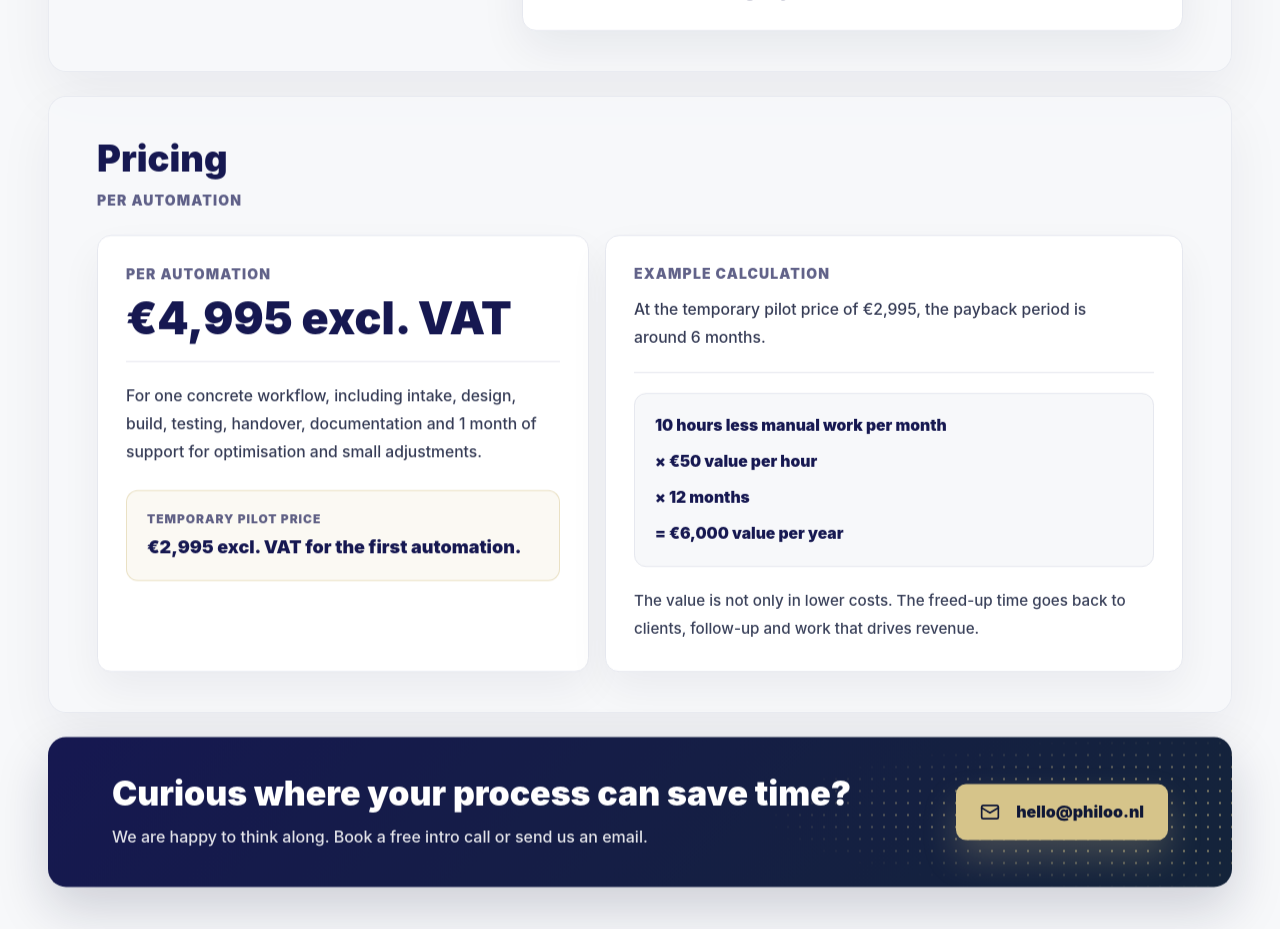
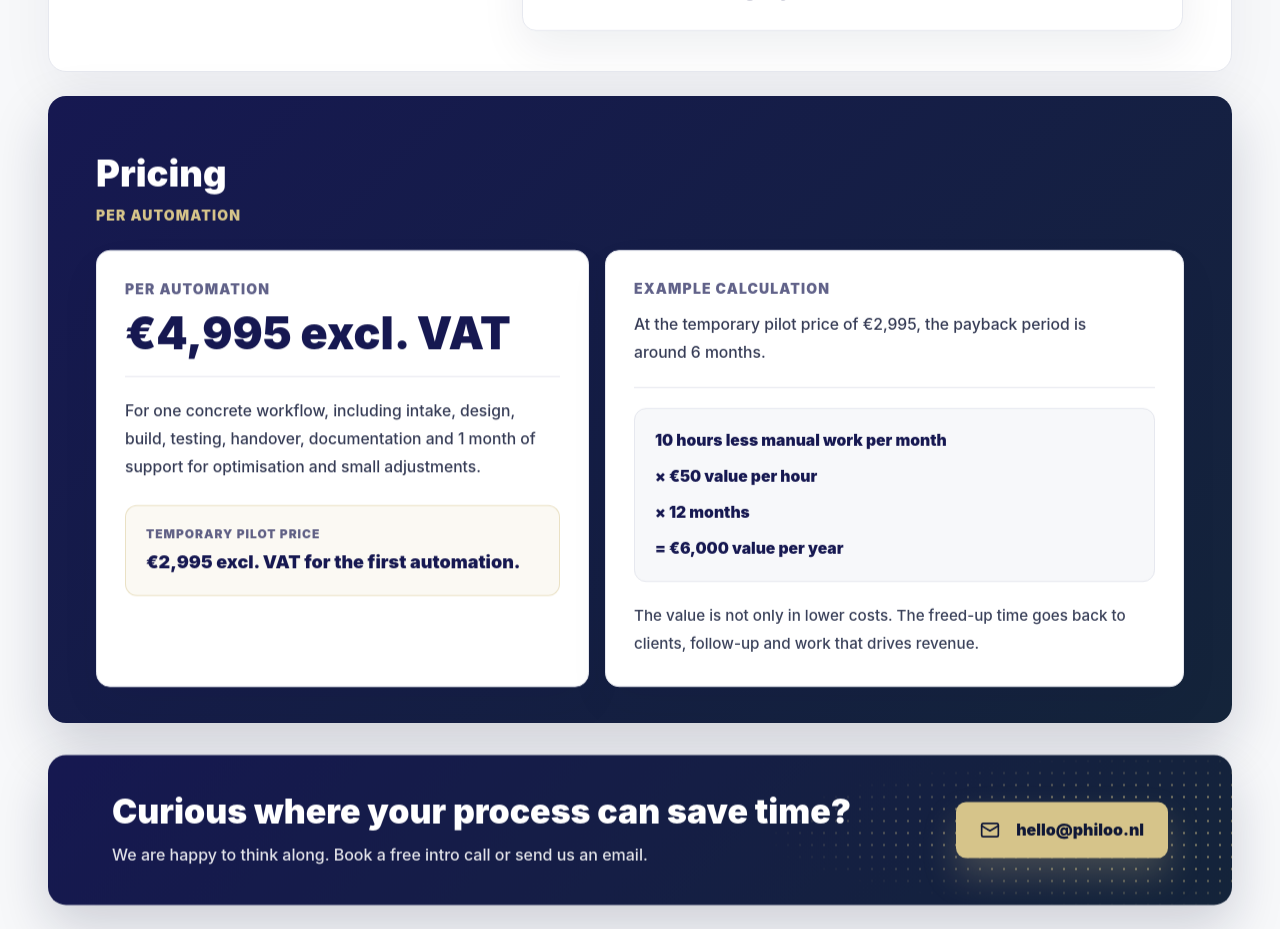
Before and after one commit to syb2003/philoo-website, a Next.js app: page /en in a window 1280 px wide. Shown: the part 2220-3149 px from the top of the page. Built offline with nearby package versions, Linux system fonts and the light colour scheme.

Commit message:
Update PhilooLanding.tsx

```diff
--- a/components/PhilooLanding.tsx
+++ b/components/PhilooLanding.tsx
@@ -254,7 +254,7 @@ function Process({ copy }: { copy: SiteCopy }) {
 function AudienceAndTestimonial({ copy }: { copy: SiteCopy }) {
   return (
     <section
-      className="anchor-section mt-4 overflow-hidden rounded-[18px] border border-[#E6E8EF]/78 bg-[#F7F8FA]/82 px-5 py-10 shadow-[0_22px_56px_rgba(15,23,54,0.06)] sm:mt-5 sm:px-8 lg:mt-6 lg:px-12"
+      className="anchor-section mt-4 overflow-hidden rounded-[18px] border border-[#E6E8EF] bg-white px-5 py-10 shadow-[0_22px_56px_rgba(15,23,54,0.05)] sm:mt-5 sm:px-8 lg:mt-6 lg:px-12"
       id="voor-wie"
     >
       <div className="grid gap-7 lg:grid-cols-[0.75fr_1.25fr]">
@@ -307,14 +307,14 @@ function AudienceAndTestimonial({ copy }: { copy: SiteCopy }) {
 function Pricing({ copy }: { copy: SiteCopy }) {
   return (
     <section
-      className="anchor-section mt-4 overflow-hidden rounded-[18px] border border-[#E6E8EF]/78 bg-[#F7F8FA]/82 px-5 py-10 shadow-[0_22px_56px_rgba(15,23,54,0.06)] sm:mt-5 sm:px-8 lg:mt-6 lg:px-12"
+      className="anchor-section mt-4 overflow-hidden rounded-[18px] bg-[linear-gradient(135deg,#161851,#14243A)] px-5 pb-9 pt-12 shadow-[0_22px_56px_rgba(15,23,54,0.18)] sm:mt-5 sm:px-8 sm:pt-12 lg:mt-6 lg:px-12 lg:pt-14"
       id="pricing"
     >
       <Reveal className="mb-6 max-w-[680px]">
-        <h2 className="text-[clamp(1.75rem,4vw,2.28rem)] font-black leading-tight tracking-[0] text-[#161851]">
+        <h2 className="text-[clamp(1.75rem,4vw,2.28rem)] font-black leading-tight tracking-[0] text-white">
           {copy.pricing.title}
         </h2>
-        <p className="mt-2 text-sm font-black uppercase tracking-[0.08em] text-[#161851]/68">{copy.pricing.subtitle}</p>
+        <p className="mt-2 text-sm font-black uppercase tracking-[0.08em] text-[#D6C48A]">{copy.pricing.subtitle}</p>
       </Reveal>
 
       <div className="grid gap-4 lg:grid-cols-[0.92fr_1.08fr]">
@@ -357,7 +357,7 @@ function Pricing({ copy }: { copy: SiteCopy }) {
 
 function BottomCta({ copy }: { copy: SiteCopy }) {
   return (
-    <section className="anchor-section mt-4 sm:mt-5 lg:mt-6" id="contact">
+    <section className="anchor-section mt-6 sm:mt-7 lg:mt-8" id="contact">
       <Reveal className="relative overflow-hidden rounded-[18px] bg-[linear-gradient(135deg,#161851,#14243A)] px-6 py-8 shadow-[0_22px_52px_rgba(15,23,54,0.18)] sm:px-10 sm:py-9 lg:px-16">
         <div aria-hidden="true" className="cta-dot-pattern absolute inset-y-0 right-0 w-[40%] opacity-80" />
         <div className="relative grid gap-6 lg:grid-cols-[1fr_auto] lg:items-center">
```
